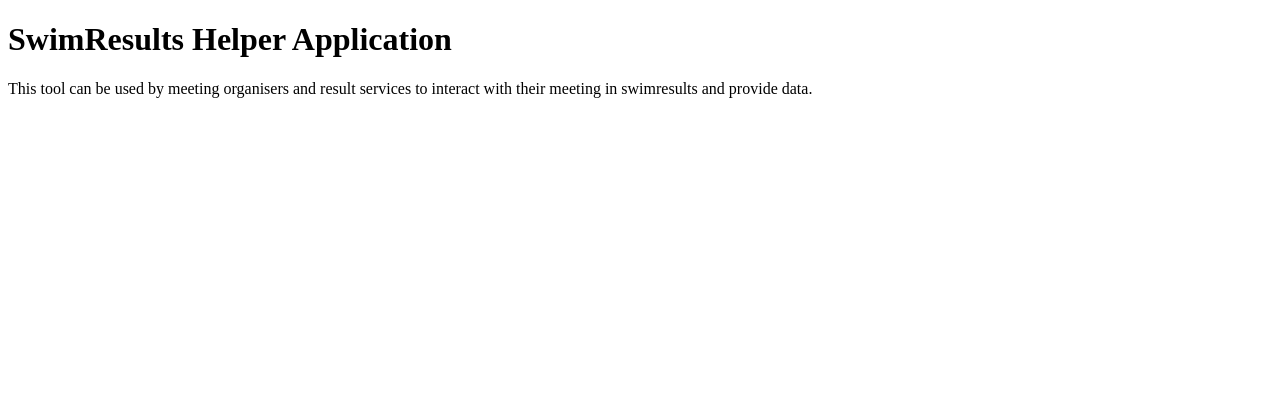
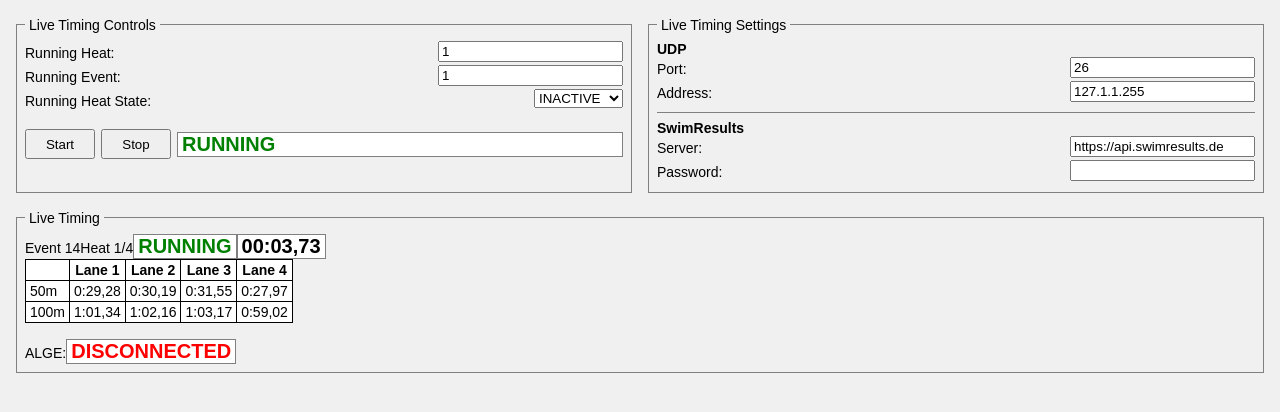
Before and after one commit to SwimResults/HelperApplication, an Angular app: page / in a window 1280 px wide. Shown: the top 412 px of the page. Built offline with nearby package versions, Linux system fonts and the light colour scheme.

Commit message:
group box; first layout sketch; first design adjustments

```diff
--- a/src/app/app.component.html
+++ b/src/app/app.component.html
@@ -1,5 +1,96 @@
-<h1>SwimResults Helper Application</h1>
-<p>
-  This tool can be used by meeting organisers and result services to interact with their meeting in swimresults and provide data.
-</p>
+<sr-group-box boxTitle="Live Timing Controls">
+  <div class="form-field">
+    <label for="running_event">Running Heat:</label>
+    <input id="running_event" type="number" value="1">
+  </div>
+  <div class="form-field">
+    <label for="running_heat">Running Event:</label>
+    <input id="running_heat" type="number" value="1">
+  </div>
+  <div class="form-field">
+    <label for="running_heat_state">Running Heat State:</label>
+    <select id="running_heat_state">
+      <option value="0">INACTIVE</option>
+      <option value="1">STARTING</option>
+      <option value="2">RUNNING</option>
+    </select>
+  </div>
+
+  <br>
+
+  <div class="live-timing-control">
+    <button>Start</button>
+    <button>Stop</button>
+    <span class="status-box success">RUNNING</span>
+  </div>
+</sr-group-box>
+
+<sr-group-box boxTitle="Live Timing Settings">
+
+  <b>UDP</b>
+
+  <div class="form-field">
+    <label for="udp_port">Port:</label>
+    <input id="udp_port" type="number" value="26">
+  </div>
+
+  <div class="form-field">
+    <label for="udp_address">Address:</label>
+    <input id="udp_address" type="text" value="127.1.1.255">
+  </div>
+
+  <hr>
+
+  <b>SwimResults</b>
+
+  <div class="form-field">
+    <label for="sr_server">Server:</label>
+    <input id="sr_server" type="text" value="https://api.swimresults.de">
+  </div>
+
+  <div class="form-field">
+    <label for="sr_password">Password:</label>
+    <input id="sr_password" type="password">
+  </div>
+</sr-group-box>
+
+<sr-group-box boxTitle="Live Timing">
+  <div>
+    <span>Event 14</span>
+    <span>Heat 1/4</span>
+    <span class="status-box success">RUNNING</span>
+    <span class="status-box">00:03,73</span>
+  </div>
+  <table>
+    <tr>
+      <th>&nbsp;</th>
+      <th>Lane 1</th>
+      <th>Lane 2</th>
+      <th>Lane 3</th>
+      <th>Lane 4</th>
+    </tr>
+    <tr>
+      <td>50m</td>
+      <td>0:29,28</td>
+      <td>0:30,19</td>
+      <td>0:31,55</td>
+      <td>0:27,97</td>
+    </tr>
+    <tr>
+      <td>100m</td>
+      <td>1:01,34</td>
+      <td>1:02,16</td>
+      <td>1:03,17</td>
+      <td>0:59,02</td>
+    </tr>
+  </table>
+
+  <br>
+
+  <div>
+    <span>ALGE:</span>
+    <span class="status-box error">DISCONNECTED</span>
+  </div>
+</sr-group-box>
+
 <router-outlet></router-outlet>
--- a/src/app/app.component.scss
+++ b/src/app/app.component.scss
@@ -0,0 +1,69 @@
+:host {
+  display: grid;
+  grid-template-columns: 50% 50%;
+  justify-items: stretch;
+  align-items: stretch;
+
+  & > :nth-child(3) {
+    grid-column: span 2;
+  }
+}
+
+.live-timing-control {
+  display: grid;
+  grid-template-columns: 70px 70px auto;
+  grid-gap: 6px;
+  align-items: center;
+
+  button {
+    height: 30px;
+    width: 70px;
+  }
+}
+
+.status-box {
+  display: inline-block;
+  background-color: white;
+  border: 1px solid gray;
+  font-size: 20px;
+  font-weight: bolder;
+  padding: 0 4px;
+
+  &.success {
+    color: green
+  }
+
+  &.warn {
+    color: orange
+  }
+
+  &.info {
+    color: cornflowerblue;
+  }
+
+  &.error {
+    color: red
+  }
+}
+
+table {
+  background-color: white;
+  border-collapse: collapse;
+}
+
+td, th {
+  border: 1px solid;
+  padding: 2px 4px;
+}
+
+.form-field {
+  label {
+    display: inline-block;
+    margin: 4px 0;
+  }
+
+  input,
+  select {
+    float: right;
+  }
+}
--- a/src/app/app.component.ts
+++ b/src/app/app.component.ts
@@ -1,9 +1,10 @@
 import {Component} from '@angular/core';
 import {RouterOutlet} from '@angular/router';
+import {GroupBoxComponent} from './layout/group-box/group-box.component';
 
 @Component({
   selector: 'app-root',
-  imports: [RouterOutlet],
+  imports: [RouterOutlet, GroupBoxComponent],
   templateUrl: './app.component.html',
   styleUrl: './app.component.scss',
   standalone: true
--- /dev/null
+++ b/src/app/layout/group-box/group-box.component.html
@@ -0,0 +1,4 @@
+<div class="group-box">
+  <span *ngIf="boxTitle" class="box-title">{{boxTitle}}</span>
+  <ng-content></ng-content>
+</div>
--- /dev/null
+++ b/src/app/layout/group-box/group-box.component.scss
@@ -0,0 +1,20 @@
+:host {
+  display: flex;
+}
+
+.group-box {
+  width: calc(100% - 16px - 16px - 2px);
+  display: block;
+  border: 1px gray solid;
+  margin: 16px 8px 8px 8px;
+  padding: 16px 8px 8px 8px;
+  position: relative;
+
+  .box-title {
+    display: block;
+    position: absolute;
+    background-color: var(--color-bg);
+    margin-top: -24px;
+    padding: 0 4px;
+  }
+}
--- a/src/index.html
+++ b/src/index.html
@@ -2,7 +2,7 @@
 <html lang="en">
 <head>
   <meta charset="utf-8">
-  <title>SwimResultsHelperApplication</title>
+  <title>SwimResults Helper Application</title>
   <base href="/">
   <meta name="viewport" content="width=device-width, initial-scale=1">
   <link rel="icon" type="image/x-icon" href="favicon.ico">
--- a/src/styles.scss
+++ b/src/styles.scss
@@ -1 +1,16 @@
 /* You can add global styles to this file, and also import other style files */
+
+:root {
+  --color-bg: #f0f0f0;
+}
+
+body {
+  background-color: var(--color-bg);
+  font-family: "Microsoft Sans Serif", sans-serif;
+  font-size: 14px;
+}
+
+hr {
+  border: 0;
+  border-top: 1px solid gray;
+}
```
Also changed, not shown: src/app/layout/group-box/group-box.component.ts (added, +15 -0 lines), 1 other file (tests, documents, lock files or other folders).
